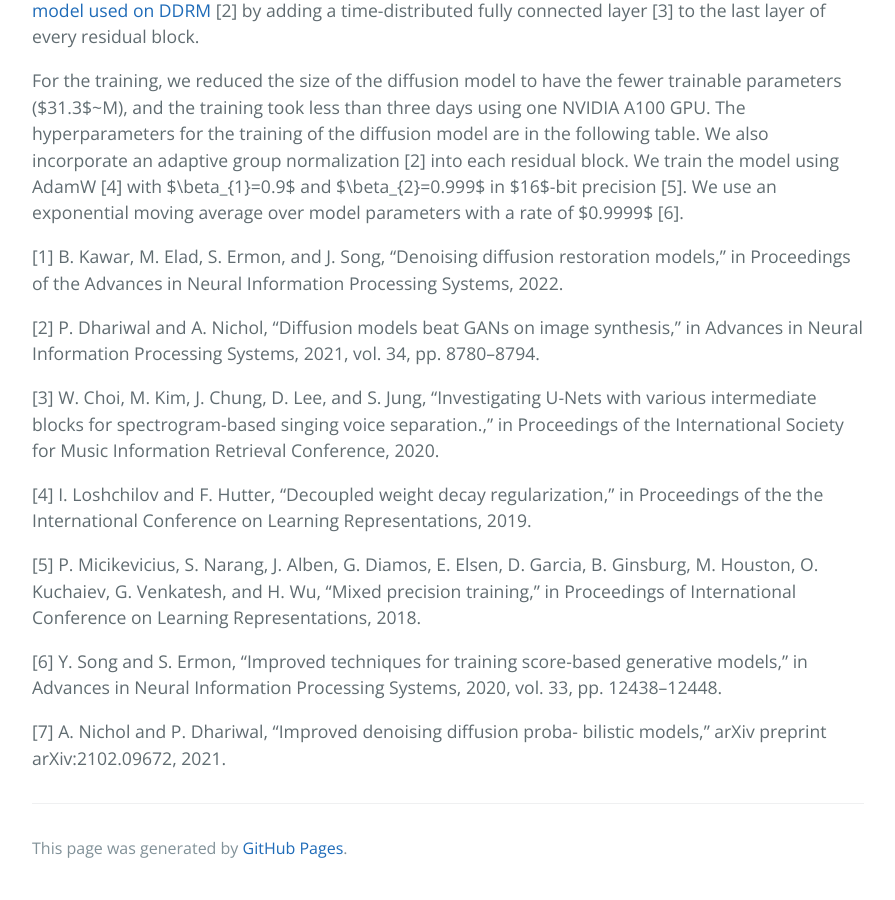
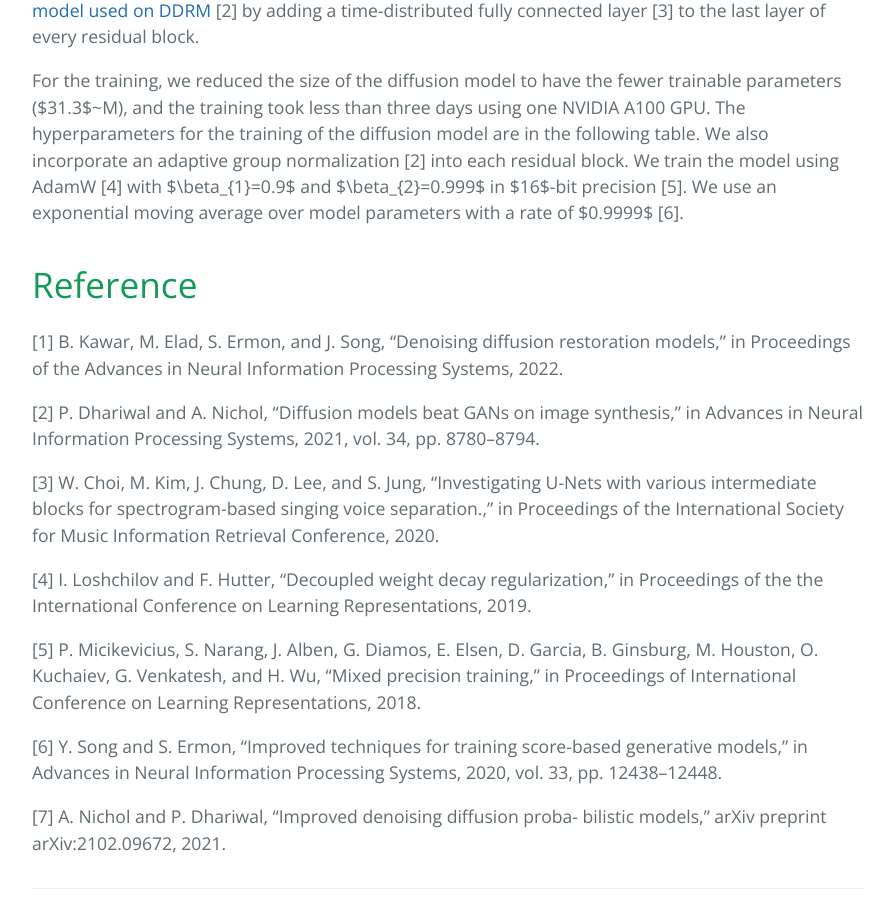
Before and after one commit to koichi-saito-sony/koichi-saito-sony.github.io, a Jekyll site: the page built from unsupervised-vocal-dereverb/network.md, in a window 1280 px wide and 900 px high, scrolled down 755 px. Shown: the whole window, without its empty margins (192-1087 px from the left). Built offline with Jekyll 4.4.1, drawn with Linux system fonts in a browser that asks for light colours; our own code applies the rules of GitHub Pages for plain Markdown files.

Commit message:
check intermidiate

```diff
--- a/unsupervised-vocal-dereverb/network.md
+++ b/unsupervised-vocal-dereverb/network.md
@@ -16,7 +16,7 @@ We also incorporate an adaptive group normalization [2] into each residual block
 We train the model using AdamW [4] with $\beta_{1}=0.9$ and $\beta_{2}=0.999$ in $16$-bit precision [5]. We use an exponential moving average over model parameters with a rate of $0.9999$ [6].
 
 
-
+# Reference
 [1] B. Kawar, M. Elad, S. Ermon, and J. Song, "Denoising diffusion restoration models," in Proceedings of the Advances in Neural Information Processing Systems, 2022.
 
 [2] P. Dhariwal and A. Nichol, "Diffusion models beat GANs on image synthesis," in Advances in Neural Information Processing Systems, 2021, vol. 34, pp. 8780–8794.
```
